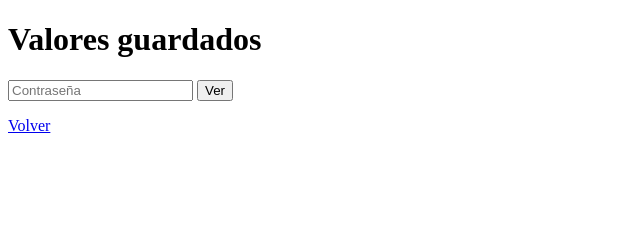
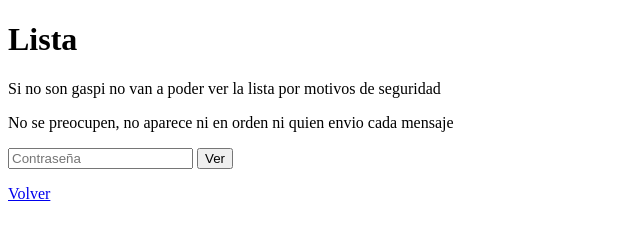
Before and after one commit to gaspibroca/amigo_invisible, a website: page lista.html in a window 1280 px wide. Shown: the whole page, without its empty margins (0-640 px from the left). Drawn offline with Linux system fonts and the light colour scheme.

Commit message:
aclaraciones

```diff
--- a/lista.html
+++ b/lista.html
@@ -8,7 +8,9 @@
 </head>
 
 <body>
-    <h1>Valores guardados</h1>
+    <h1>Lista</h1>
+    <p>Si no son gaspi no van a poder ver la lista por motivos de seguridad</p>
+    <p>No se preocupen, no aparece ni en orden ni quien envio cada mensaje</p>
     <form id="login">
         <input id="clave" type="password" placeholder="Contraseña" required>
         <button type="submit">Ver</button>
```
Also changed, not shown: index.html (+2 -1 lines).
